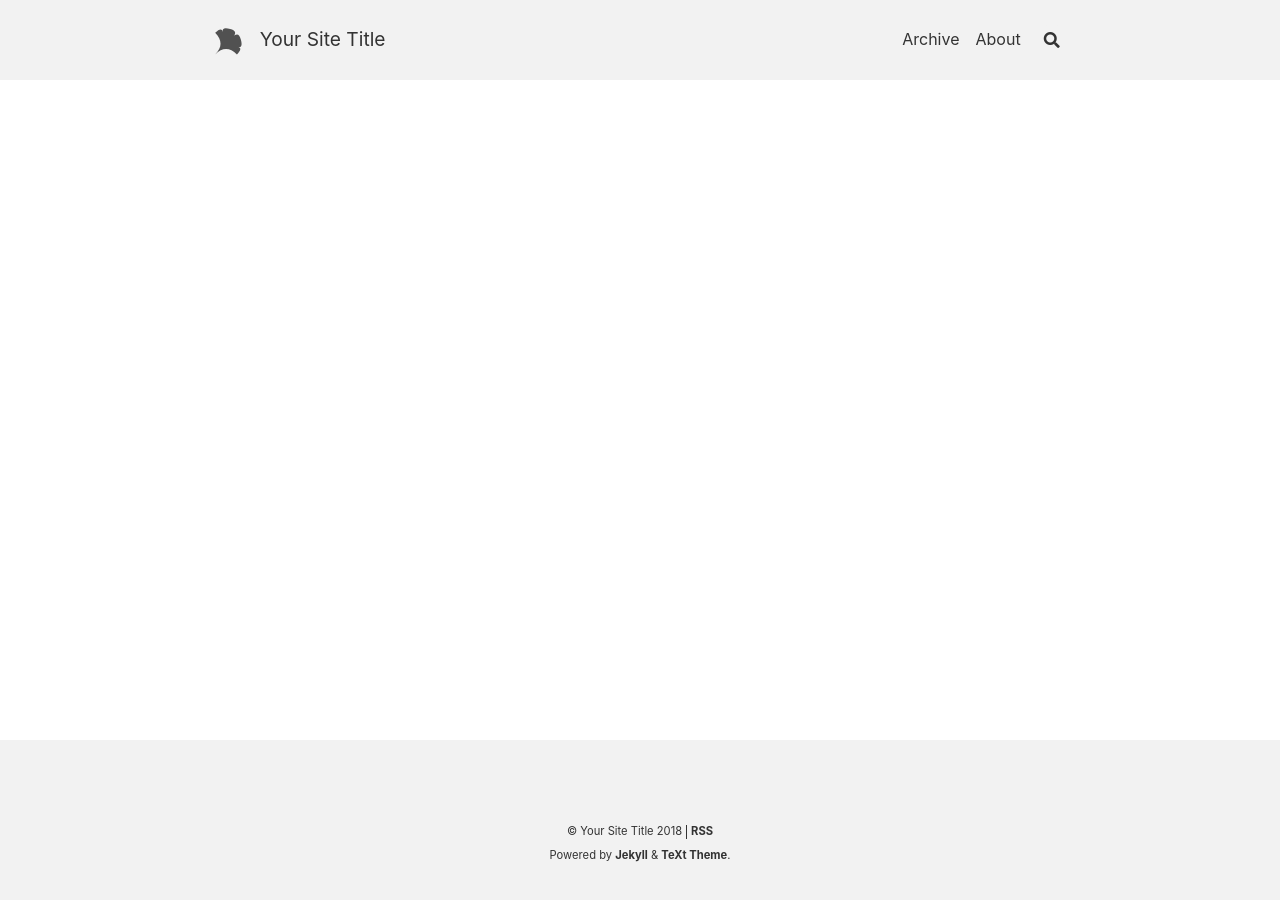
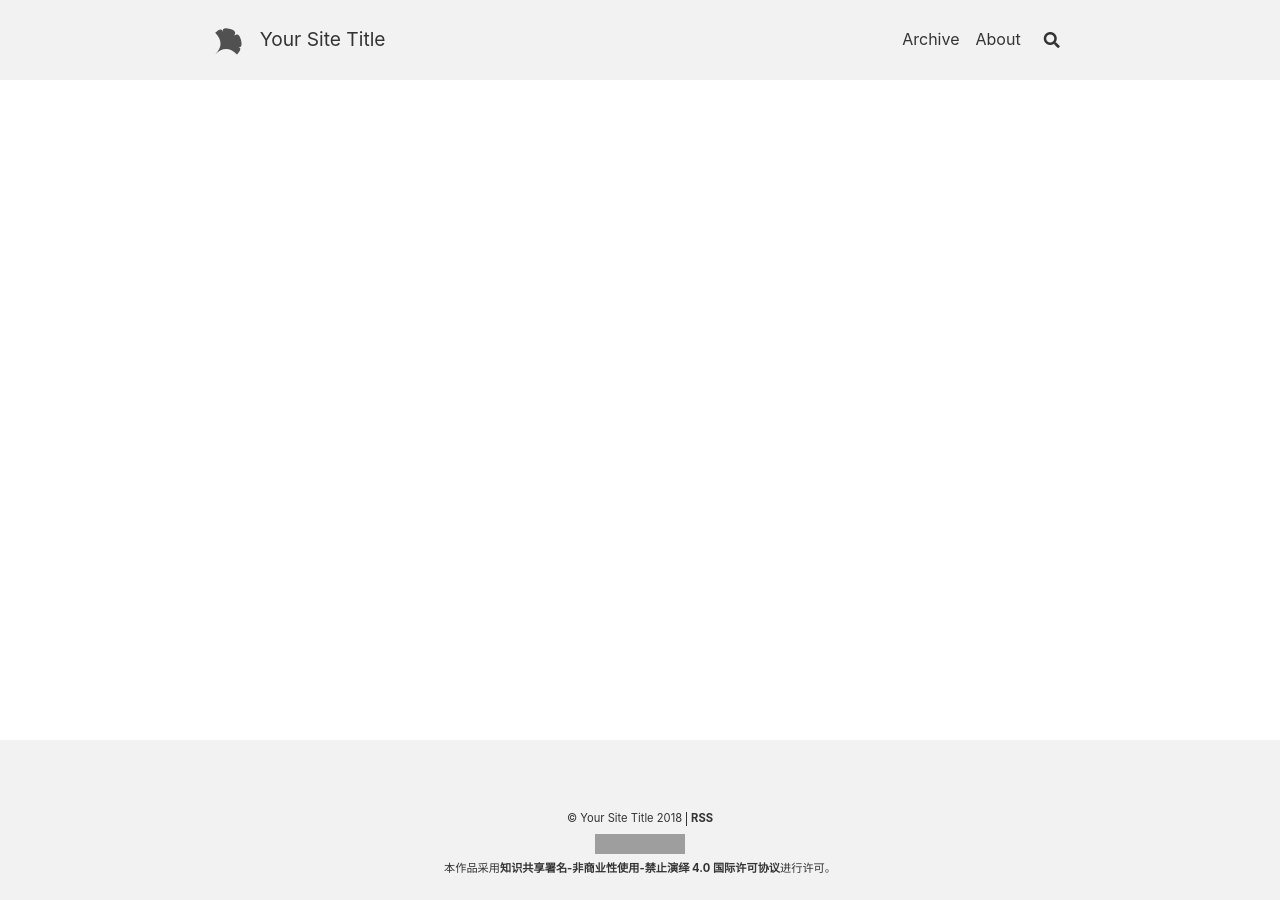
Before and after one commit to hjfbswb/hjfbswb.github.io, a Jekyll site: the page built from index.html, in a window 1280 px wide. Built offline with Jekyll 4.4.1, drawn with Linux system fonts in a browser that asks for light colours; nearby versions of some CDN libraries; the list of posts is cut into pages by our own code; grey boxes are pictures that could not be loaded.

Commit message:
modify the license for contents

```diff
--- a/_includes/footer.html
+++ b/_includes/footer.html
@@ -32,8 +32,8 @@
         <span>© {{ site.title }} {{ site.data.locale.COPYRIGHT_DATES }}</span>
         <a type="application/rss+xml" href="{{ _paths_rss }}">{{ _locale_nav_rss }}</a>
       </p>
-      <p>Powered by <a title="Jekyll is a simple, blog-aware, static site generator." href="http://jekyllrb.com/">Jekyll</a> & <a
-        title="TeXt is a succinct theme for blogging." href="https://github.com/kitian616/jekyll-TeXt-theme">TeXt Theme</a>.
+      <p>
+<a rel="license" href="http://creativecommons.org/licenses/by-nc-nd/4.0/"><img alt="知识共享许可协议" style="border-width:0" src="https://i.creativecommons.org/l/by-nc-nd/4.0/88x31.png" /></a><br />本作品采用<a rel="license" href="http://creativecommons.org/licenses/by-nc-nd/4.0/">知识共享署名-非商业性使用-禁止演绎 4.0 国际许可协议</a>进行许可。
       </p>
     </footer>
   </div>
```
Also changed, not shown: 1 other file.
